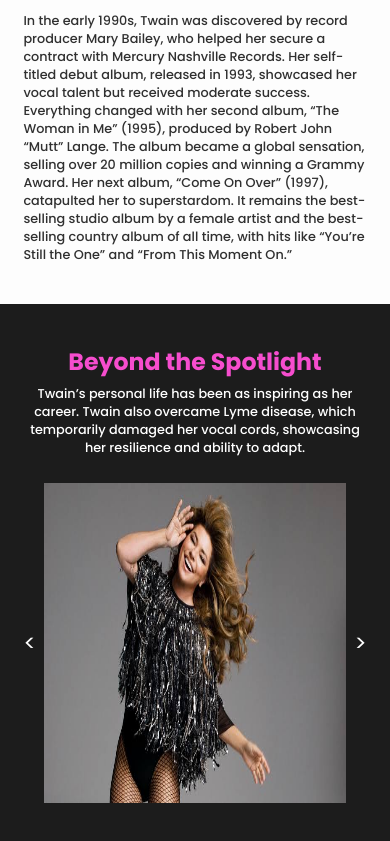
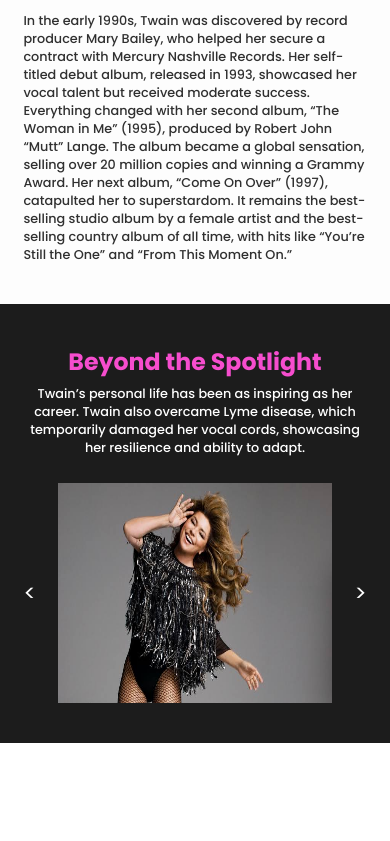
Before and after one commit to Destinygerald/Shania_twain, a React (Vite) app: page / in a window 390 px wide. Shown: the part 2458-3299 px from the top of the page. After the commit the page ends 3201 px from the top, so only its background shows below. Built offline with nearby package versions, Linux system fonts and the light colour scheme.

Commit message:
second commit

```diff
--- a/src/pages/Main/Page.jsx
+++ b/src/pages/Main/Page.jsx
@@ -233,6 +233,15 @@ function LifeExperience () {
 	)
 }
 
+
+function Footer () {
+	return (
+		<div className='footer'>
+
+		</div>
+	)
+}
+
 export default function Page () {
 
 	const [ slider, setSlider ] = useState(false)
--- a/src/pages/Main/style.css
+++ b/src/pages/Main/style.css
@@ -232,7 +232,7 @@
 .carousel-main {
 	width: 88%;
 	height: 320px;
-	background-color: grey;
+	/*background-color: grey;*/
 	overflow: hidden;
 }
 
--- a/src/pages/Main/style.mobile.css
+++ b/src/pages/Main/style.mobile.css
@@ -114,6 +114,11 @@
 		width: 100%;
 	}
 
+	.carousel-main {
+		height: 220px;
+		width: 80%;
+	}
+
 	.carousel-main > img {
 		min-width: 100%;
 		min-height: 100%;
```
